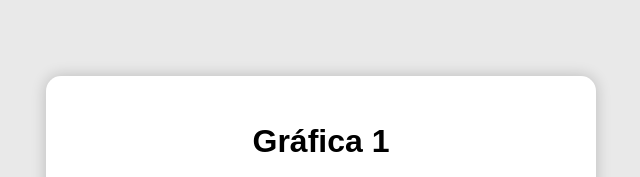
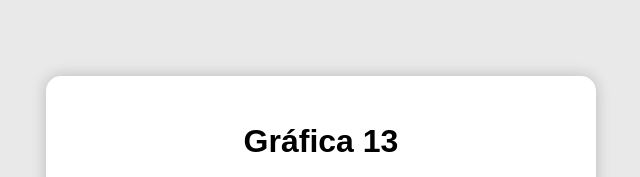
Before and after one commit to Danna-Alvarado/alvarado_danna, a plain HTML site: page graf13.html in a window 1280 px wide. Shown: the part 234-411 px from the top of the page, without its empty margins (319-959 px from the left). Drawn offline with Linux system fonts and the light colour scheme.

Commit message:
Update graf13.html for new image and title

```diff
--- a/graf13.html
+++ b/graf13.html
@@ -53,10 +53,10 @@
 
     <div class="contenedor">
 
-        <h1>Gráfica 1</h1>
+        <h1>Gráfica 13</h1>
 
         <!-- AQUI PONER IMAGEN -->
-        <img src="AQUI-PONER-LA-RUTA-DE-TU-IMAGEN.jpg" alt="Gráfica">
+        <img src="gra13.jpeg" alt="Gráfica">
 
         <a class="btn" href="graficas.html">Regresar</a>
 
```
